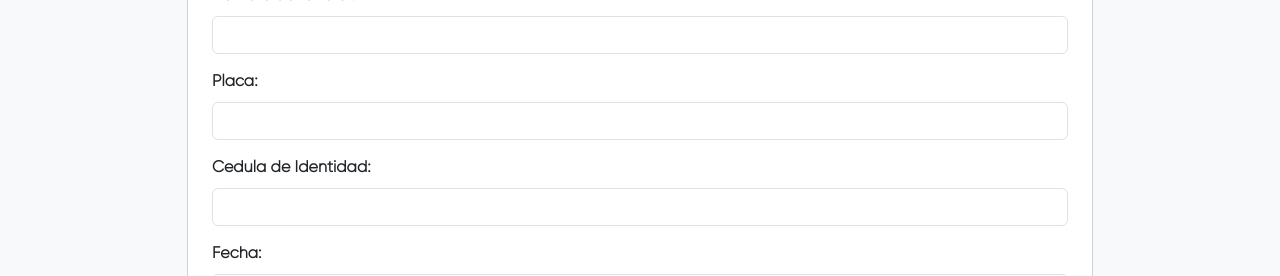
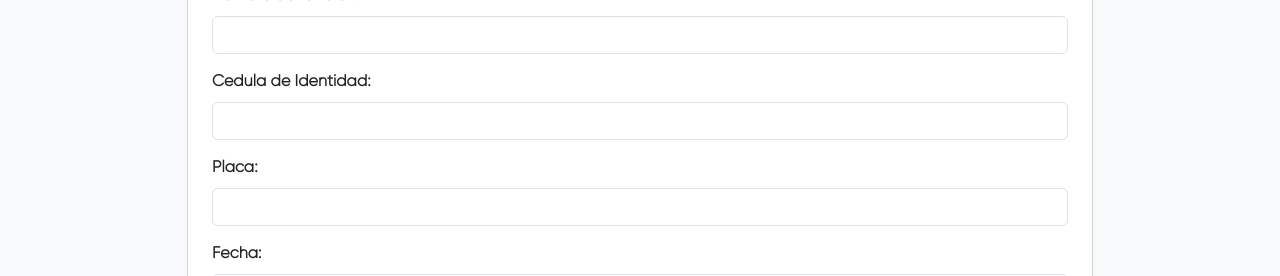
Before and after one commit to Grupo-Mimesa/GM-Transporte-Logistica, a Vue app: page / in a window 1280 px wide. Shown: the part 231-507 px from the top of the page. Built offline with nearby package versions, Linux system fonts and the light colour scheme.

Commit message:
fix: reorder Placa field in AsignacionForm and ensure correct data binding

```diff
--- a/src/views/AsignacionForm.vue
+++ b/src/views/AsignacionForm.vue
@@ -19,11 +19,6 @@
               </div>
 
               <div class="mb-3">
-                <label for="placa" class="form-label fw-semibold">Placa:</label>
-                <input type="text" class="form-control" id="placa" name="placa" v-model="asignacion.Placa" required>
-              </div>
-
-              <div class="mb-3">
                 <label for="cedula" class="form-label fw-semibold"
                   >Cedula de Identidad:</label
                 >
@@ -38,6 +33,11 @@
               </div>
 
               <div class="mb-3">
+                <label for="placa" class="form-label fw-semibold">Placa:</label>
+                <input type="text" class="form-control" id="placa" name="placa" v-model="asignacion.Placa" required>
+              </div>
+
+              <div class="mb-3">
                 <label for="fecha" class="form-label fw-semibold">Fecha:</label>
                 <input type="date" class="form-control" id="fecha" name="fecha" v-model="asignacion.Fecha" required>
               </div>
@@ -48,9 +48,7 @@
               </div>
 
               <div class="mb-3">
-                <label for="tm" class="form-label fw-semibold"
-                  >TM:</label
-                >
+                <label for="tm" class="form-label fw-semibold">TM:</label>
                 <input
                   type="number"
                   class="form-control"
@@ -89,8 +87,8 @@ import { ref } from "vue";
 const asignacion = ref({
   NombreTransporte: '',
   NombreChofer: '',
+  Cedula: '',
   Placa: '',
-  Cedula: '',
   Fecha: null,
   SKU: '',
   TM: null,
```
